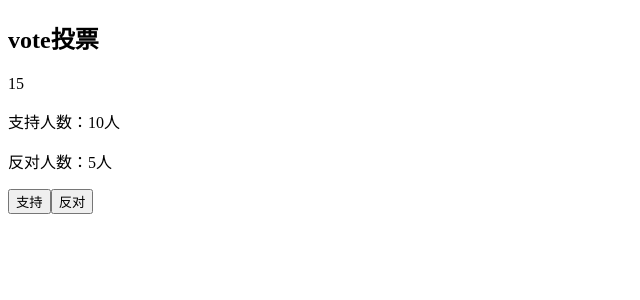
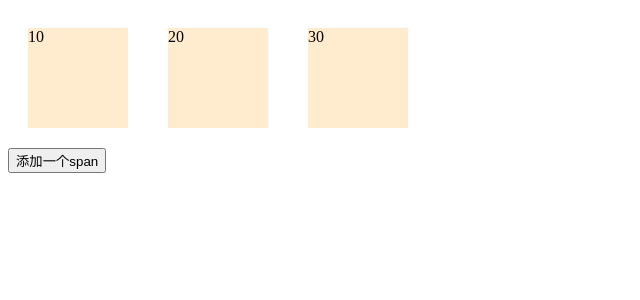
Before and after one commit to luo9527k/react-learn006, a React (Vite) app: page / in a window 1280 px wide. Shown: the top 300 px of the page, without its empty margins (0-640 px from the left). Built offline with nearby package versions, Linux system fonts and the light colour scheme.

Commit message:
compoent&&purecompoent

```diff
--- a/src/index.jsx
+++ b/src/index.jsx
@@ -3,7 +3,8 @@ import ReactDOM from 'react-dom/client'; //渲染核心
 //导入组件
 // import Dialog from './components/Dialog';
 // import Tast from './pages/Tast';
-import Vote from './pages/Vote';
+// import Vote from './pages/Vote';
+import Demo from './pages/Demo';
 
 //获取id为root的容器，作为我们的根容器
 const root = ReactDOM.createRoot(document.getElementById('root'));
@@ -24,6 +25,9 @@ root.render(
       <button>取消</button>
     </Dialog>
     <Tast title="dom" content="root" /> */}
-    <Vote title="vote投票" />
+
+    {/* <Vote title="vote投票" /> */}
+
+    <Demo />
   </>
 );
--- /dev/null
+++ b/src/pages/Demo.jsx
@@ -0,0 +1,44 @@
+import React from 'react';
+import '../style/Demo.css';
+
+/*
+  PureComponent 与 Component 的区别：
+  - PureComponent会给类组件默认添加一个shouldComponentUpdate周期函数
+  - 在此周期函数中，它会对新/老的属性/状态，会做一个浅比较
+  - 如果经过浅比较，发现属性和状态并没有发生改变，则返回false[不在继续更新组件] ：有变化才会去更新
+  -如果想要使其数组改变其状态，则可以赋值在新的数组中，例如：arr:[...arr],解构出数组，并添加到新的数组中
+*/
+
+class Demo extends React.PureComponent {
+  state = {
+    arr: [10, 20, 30],
+  };
+  render() {
+    //获取数据
+    let { arr } = this.state;
+    return (
+      <>
+        {arr.map((item, index) => {
+          return (
+            <span key={index} className="arr">
+              {item}
+            </span>
+          );
+        })}
+        <br />
+        <button
+          onClick={() => {
+            arr.push(40);
+            this.setState({
+              arr: [...arr], //使arr状态值改为一个新的数组 [堆地址]
+            });
+          }}
+        >
+          添加一个span
+        </button>
+      </>
+    );
+  }
+}
+
+export default Demo;
--- /dev/null
+++ b/src/style/Demo.css
@@ -0,0 +1,7 @@
+.arr {
+  display: inline-flex;
+  width: 100px;
+  height: 100px;
+  background: blanchedalmond;
+  margin: 20px;
+}
```
